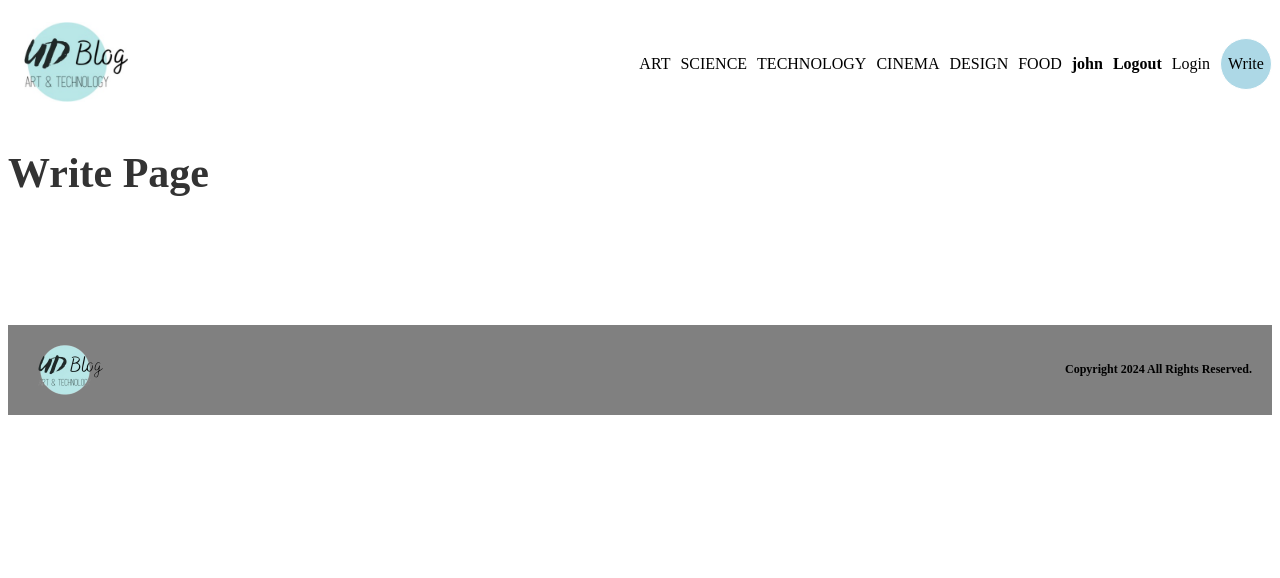
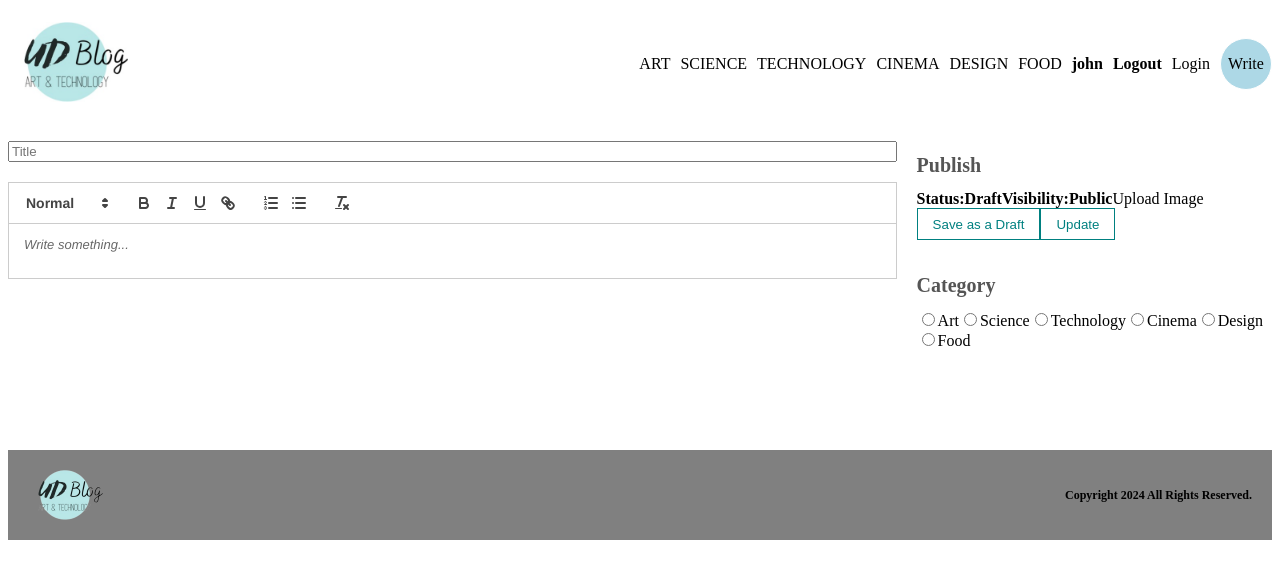
Before and after one commit to Udayanga-Deeshan/Blog-Application, a React (Vite) app in the folder frontend/: page /write in a window 1280 px wide. Shown: the top 578 px of the page. Built offline with nearby package versions, Linux system fonts and the light colour scheme.

Commit message:
add post deisgn created

```diff
--- a/frontend/package.json
+++ b/frontend/package.json
@@ -12,6 +12,7 @@
   "dependencies": {
     "react": "^18.2.0",
     "react-dom": "^18.2.0",
+    "react-quill": "^2.0.0",
     "react-router-dom": "^6.22.3"
   },
   "devDependencies": {
--- a/frontend/src/pages/Single/Single.jsx
+++ b/frontend/src/pages/Single/Single.jsx
@@ -50,6 +50,50 @@ const Single = () => {
           sunt. Deserunt corporis amet maiores accusamus magni esse distinctio,
           necessitatibus optio omnis, neque dolores repellendus, velit nobis. Ad
           similique distinctio illo!
+
+          Lorem ipsum dolor sit, amet consectetur adipisicing elit. Dolorem
+          aliquid voluptas impedit perferendis voluptatibus unde sequi omnis
+          pariatur illum laudantium, cupiditate itaque nesciunt minima
+          consequuntur animi voluptates deleniti aspernatur debitis doloremque
+          voluptatum suscipit asperiores adipisci repellendus! Harum ipsa eius
+          neque quia dolore, eos suscipit consectetur atque iure ducimus non
+          illum tempora vel, natus, voluptatibus voluptates quam nihil culpa nam
+          sunt. Deserunt corporis amet maiores accusamus magni esse distinctio,
+          necessitatibus optio omnis, neque dolores repellendus, velit nobis. Ad
+          similique distinctio illo!
+          <br />
+          Lorem ipsum dolor sit, amet consectetur adipisicing elit. Dolorem
+          aliquid voluptas impedit perferendis voluptatibus unde sequi omnis
+          pariatur illum laudantium, cupiditate itaque nesciunt minima
+          consequuntur animi voluptates deleniti aspernatur debitis doloremque
+          voluptatum suscipit asperiores adipisci repellendus! Harum ipsa eius
+          neque quia dolore, eos suscipit consectetur atque iure ducimus non
+          illum tempora vel, natus, voluptatibus voluptates quam nihil culpa nam
+          sunt. Deserunt corporis amet maiores accusamus magni esse distinctio,
+          necessitatibus optio omnis, neque dolores repellendus, velit nobis. Ad
+          similique distinctio illo!
+
+          Lorem ipsum dolor sit, amet consectetur adipisicing elit. Dolorem
+          aliquid voluptas impedit perferendis voluptatibus unde sequi omnis
+          pariatur illum laudantium, cupiditate itaque nesciunt minima
+          consequuntur animi voluptates deleniti aspernatur debitis doloremque
+          voluptatum suscipit asperiores adipisci repellendus! Harum ipsa eius
+          neque quia dolore, eos suscipit consectetur atque iure ducimus non
+          illum tempora vel, natus, voluptatibus voluptates quam nihil culpa nam
+          sunt. Deserunt corporis amet maiores accusamus magni esse distinctio,
+          necessitatibus optio omnis, neque dolores repellendus, velit nobis. Ad
+          similique distinctio illo!
+          <br />
+          Lorem ipsum dolor sit, amet consectetur adipisicing elit. Dolorem
+          aliquid voluptas impedit perferendis voluptatibus unde sequi omnis
+          pariatur illum laudantium, cupiditate itaque nesciunt minima
+          consequuntur animi voluptates deleniti aspernatur debitis doloremque
+          voluptatum suscipit asperiores adipisci repellendus! Harum ipsa eius
+          neque quia dolore, eos suscipit consectetur atque iure ducimus non
+          illum tempora vel, natus, voluptatibus voluptates quam nihil culpa nam
+          sunt. Deserunt corporis amet maiores accusamus magni esse distinctio,
+          necessitatibus optio omnis, neque dolores repellendus, velit nobis. Ad
+          similique distinctio illo!
         </p>
       </div>
 
--- /dev/null
+++ b/frontend/src/pages/Write/Write.css
@@ -0,0 +1,16 @@
+.add{
+    margin-top: 20px;
+    display: flex;
+    gap: 20px;
+}
+
+.content{
+    flex: 5;
+}
+
+.menu{
+    flex: 2;
+    display: flex;
+    flex-direction: column;
+    gap: 20px;
+}
--- a/frontend/src/pages/Write/Write.jsx
+++ b/frontend/src/pages/Write/Write.jsx
@@ -1,11 +1,55 @@
-import React from 'react'
+import React, { useState } from "react";
+import "./Write.css";
+import ReactQuill from "react-quill";
+import "react-quill/dist/quill.snow.css";
 
 const Write = () => {
+  const [value, setValue] = useState("");
+  console.log(value);
   return (
-    <div>
-       <h1>Write Page</h1>
+    <div className="add">
+      <div className="content">
+        <input type="text" placeholder="Title" />
+        <div className="editorContainer">
+          <ReactQuill
+            theme="snow"
+            value={value}
+            onChange={setValue}
+            placeholder="Write something..."
+          />
+        </div>
+      </div>
+      <div className="menu">
+        <div className="item">
+          <h1>Publish</h1>
+          <span><b>Status:</b>Draft</span>
+          <span><b>Visibility:</b>Public</span>
+          <input style={{display:"none"}} type="file" id="file" />
+          <label htmlFor="file">Upload Image</label>
+          <div className="buttons">
+            <button>Save as a Draft</button>
+            <button>Update</button>
+          </div>
+        </div>
+        <div className="item">
+          <h1>Category</h1>
+          <input type="radio" name="cat" id="art" value="art" />
+          <label htmlFor="art">Art</label>
+          <input type="radio" name="cat" id="science" value="science" />
+          <label htmlFor="science">Science</label>
+          <input type="radio" name="cat" id="technology" value="technology" />
+          <label htmlFor="technology">Technology</label>
+          <input type="radio" name="cat" id="cinema" value="cinema" />
+          <label htmlFor="cinema">Cinema</label>
+          <input type="radio" name="cat" id="design" value="design" />
+          <label htmlFor="design">Design</label>
+          <input type="radio" name="cat" id="food" value="food" />
+          <label htmlFor="food">Food</label>
+
+        </div>
+      </div>
     </div>
-  )
-}
+  );
+};
 
-export default Write
+export default Write;
```
Also changed, not shown: 1 other file (tests, documents, lock files or other folders).
